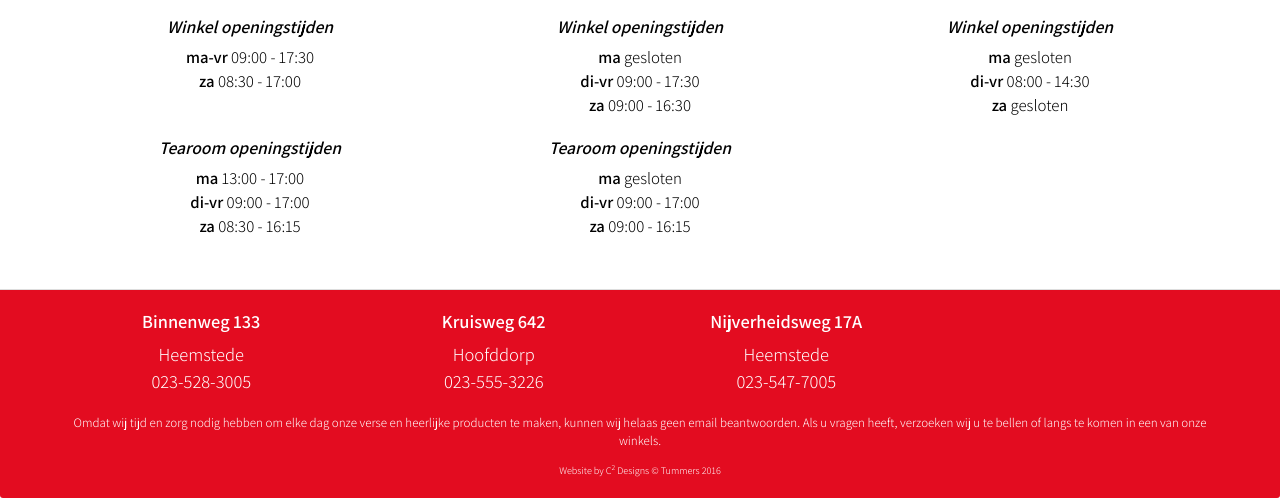
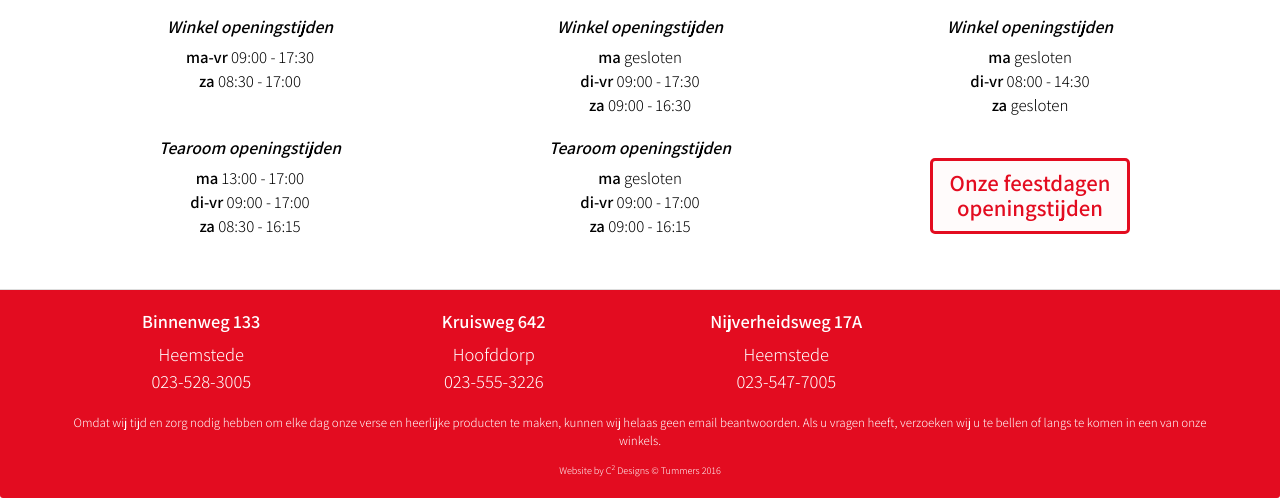
Before and after one commit to Christian-Clear/Cakes, a plain HTML site: page contact.html in a window 1280 px wide. Shown: the part 603-1101 px from the top of the page. Drawn offline with Linux system fonts and the light colour scheme; a script that the page names is missing; some icons are missing.

Commit message:
style changes

```diff
--- a/contact.html
+++ b/contact.html
@@ -54,6 +54,11 @@
     <div id="locations-content" class="container">
       <div class="locations">
         <div class="row">
+          <!-- <a href="menu.html">
+            <div id="main-banner" class="jumbotron">
+              <h1>Klik hier voor Feestdagen Inspiratie!</h1>
+            </div>
+          </a> -->
           <section id="location-bw" class="location-col col-sm-4">
             <h1>Binnenweg</h1>
             <a href="https://www.google.co.uk/maps/place/Tummers+patisserie+passionnelle/@52.3547446,4.6184401,17z/data=!3m1!4b1!4m5!3m4!1s0x47c5e8cc9e844263:0xf19d7d79c7066d56!8m2!3d52.3547446!4d4.6206341" target="_blank"><img src="img/bw_shop.png"></a>
@@ -120,6 +125,11 @@
               <b>ma</b> gesloten <br>
               <b>di-vr</b> 08:00 - 14:30 <br>
               <b>za</b> gesloten
+            </p>
+            <p>
+              <div id="hoiday-times" class="hidden-xs">
+                <h4>Onze feestdagen openingstijden</h4>
+              </div>
             </p>
           </section>
         </div>
--- a/css/styles.css
+++ b/css/styles.css
@@ -93,6 +93,18 @@ body {
 
 #locations-content a:hover, a:focus {
   text-decoration: none;
+}
+
+#hoiday-times {
+  color: #E30C20;
+  background-color: #FFFBFB;
+  font-size: 1.3em;
+  border: 3px solid #E30C20;
+  margin-top: 40px;
+  border-radius: 5px;
+  width: 200px;
+  margin-right: auto;
+  margin-left: auto;
 }
 
 .locations {
```
Also changed, not shown: menu.html (+3 -2 lines).
